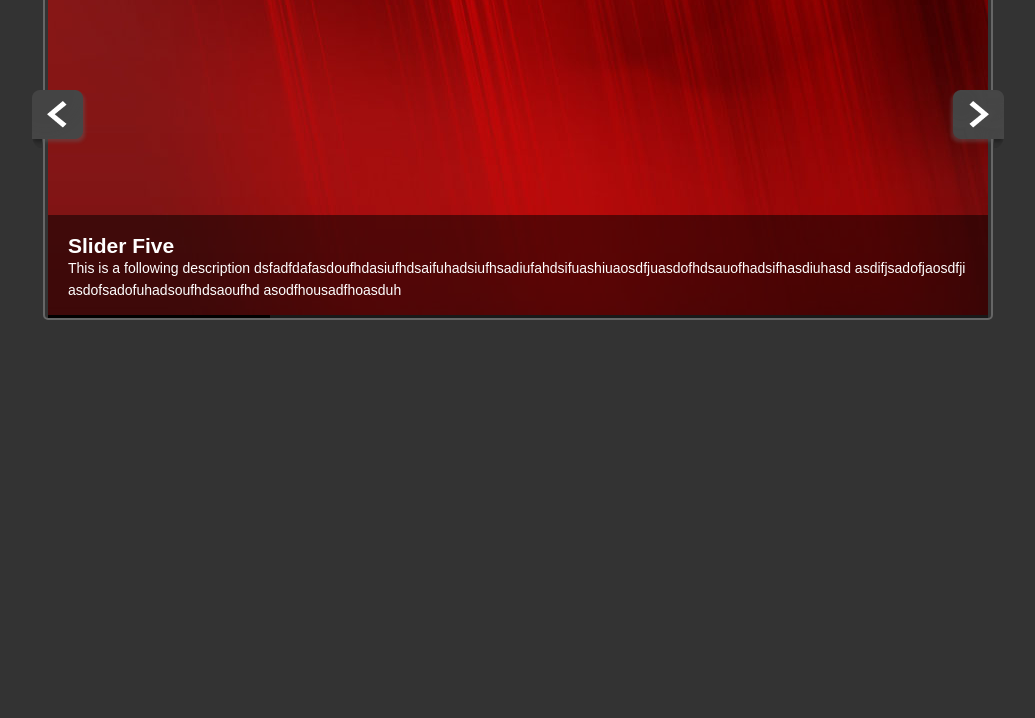
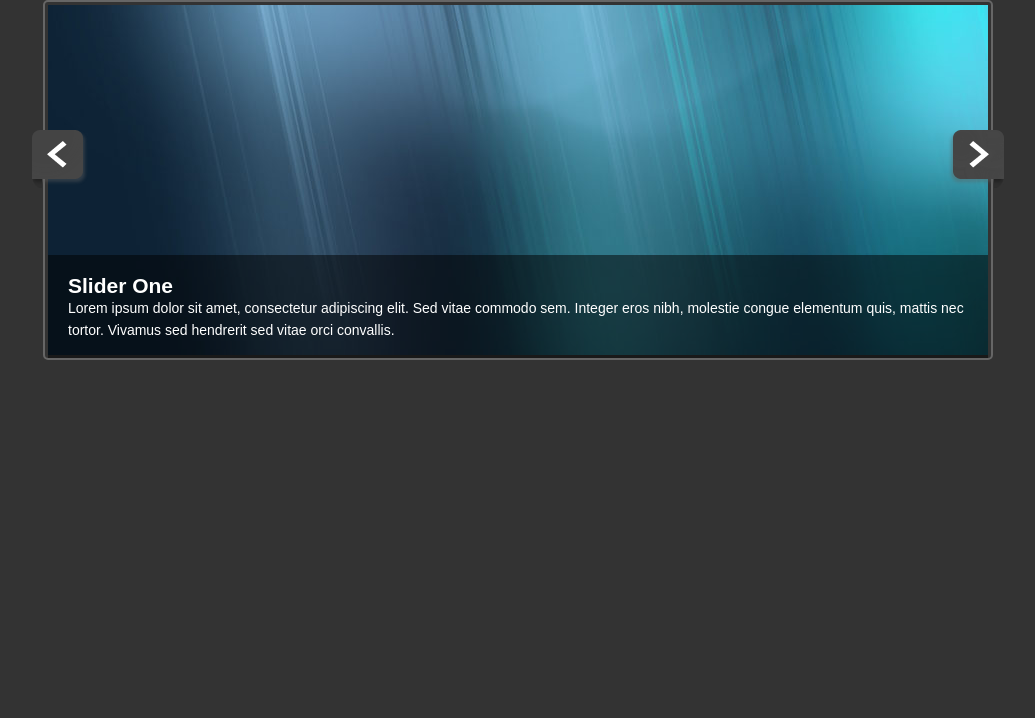
Before and after one commit to jinlee4140/JQuery-content-slider, a plain HTML site: page index.html in a window 1280 px wide. Shown: the part 82-800 px from the top of the page, without its empty margins (118-1153 px from the left). Drawn offline with nearby package versions, Linux system fonts and the light colour scheme.

Commit message:
fix errors

```diff
--- a/css/style.css
+++ b/css/style.css
@@ -9,67 +9,65 @@ body{
 	color:#fff;
 	background:#333;
 	line-height:1.6em;
-
 }
 
-a {
+a{
 	color:#fff;
-	text-decoration: none;
+	text-decoration:none;
 }
 
-h1 {
-	text-align: center;
+h1{
+	text-align:center;
 	margin-bottom:20px;
 }
 
-#container {
-	width: 980px;
-	margin:0px auto;
-	overflow: hidden;
+#container{
+	width:980px;
+	margin:40px auto;
+	overflow:hidden;
 }
 
-#slider {
+#slider{
 	width:940px;
 	height:350px;
 	position:relative;
 	overflow:hidden;
 	float:left;
 	padding:3px;
-	border: #666 solid 2px;
-	border-radius: 5px;   /* makes the corner of the rectangle round rather than sharp */
+	border:#666 solid 2px;
+	border-radius:5px;
 }
-#slider img {
+
+#slider img{
 	width:940px;
 	height:350px;
 }
 
-#prev, #next {
+.slide{
+	position:absolute;
+}
+
+.slide-copy{
+	position:absolute;
+	bottom:0;
+	left:0;
+	padding:20px;
+	background:7f7f7f;
+	background: rgba(0,0,0,0.5);
+}
+
+#prev, #next{
 	float:left;
 	margin-top:130px;
 	cursor:pointer;
 	position:relative;
 	z-index:100;
-
 }
 
-#prev {
+#prev{
 	margin-right:-45px;
 }
 
-#next {
+#next{
 	margin-left:-45px;
 }
-
-.slide {
-	position:absolute;
-}
-
-.slide-copy {
-	position:absolute;
-	bottom:0;
-	left:0;
-	padding:20px;
-	background:#7f7f7f;
-	background: rgba(0,0,0,0.5);
-
-}
--- a/index.html
+++ b/index.html
@@ -1,71 +1,60 @@
 <!DOCTYPE html>
-
 <html>
-
 	<head>
-		<title>JQuery content slider </title>
+		<title>jQuery Content Slider</title>
 		<link rel="stylesheet" href="css/style.css">
 
-		<script src="https://ajax.googleapis.com/ajax/libs/jquery/1.11.3/jquery.min.js"></script>
+		<script src="https://ajax.googleapis.com/ajax/libs/jquery/1.11.1/jquery.min.js"></script>
 		<script src="js/script.js"> </script>
-
-
 	</head>
-
 	<body>
 		<div id="container">
 			<header>
-				<h1> JQuery content slider </h1>
-
+				<h1>jQuery Content Slider</h1>
 			</header>
-			<img src="images/arrow-left.png" alt="Prev" id="prev">
+			<img src="img/arrow-left.png" alt="Prev" id="prev">
 			<div id="slider">
-
-				<div class="slide active">
+				<div class="slide">
 					<div class="slide-copy">
-						<h2> Slider One </h2>
-						<p> This is a following description </p>
+						<h2>Slider One</h2>
+						<p>Lorem ipsum dolor sit amet, consectetur adipiscing elit. Sed vitae commodo sem. Integer eros nibh, molestie congue elementum quis, mattis nec tortor. Vivamus sed hendrerit sed vitae orci convallis.</p>
 					</div>
-					<img src="images/slide1.jpg">
+					<img src="img/slide1.jpg">
 				</div>
 
-				<div class="slide active">
+				<div class="slide">
 					<div class="slide-copy">
-						<h2> Slider Two </h2>
-						<p> This is a following description </p>
+						<h2>Slider Two</h2>
+						<p>Lorem ipsum dolor sit amet, consectetur adipiscing elit. Sed vitae commodo sem. Integer eros nibh, molestie congue elementum quis, mattis nec tortor. Vivamus sed hendrerit sed vitae orci convallis.</p>
 					</div>
-					<img src="images/slide2.jpg">
+					<img src="img/slide2.jpg">
 				</div>
 
-				<div class="slide active">
+				<div class="slide">
 					<div class="slide-copy">
-						<h2> Slider Three </h2>
-						<p> This is a following description </p>
+						<h2>Slider Three</h2>
+						<p>Lorem ipsum dolor sit amet, consectetur adipiscing elit. Sed vitae commodo sem. Integer eros nibh, molestie congue elementum quis, mattis nec tortor. Vivamus sed hendrerit sed vitae orci convallis.</p>
 					</div>
-					<img src="images/slide3.jpg">
+					<img src="img/slide3.jpg">
 				</div>
 
-				<div class="slide active">
+				<div class="slide">
 					<div class="slide-copy">
-						<h2> Slider Four </h2>
-						<p> This is a following description </p>
+						<h2>Slider Four</h2>
+						<p>Lorem ipsum dolor sit amet, consectetur adipiscing elit. Sed vitae commodo sem. Integer eros nibh, molestie congue elementum quis, mattis nec tortor. Vivamus sed hendrerit sed vitae orci convallis.</p>
 					</div>
-					<img src="images/slide4.jpg">
+					<img src="img/slide4.jpg">
 				</div>
 
-				<div class="slide active">
+				<div class="slide">
 					<div class="slide-copy">
-						<h2> Slider Five </h2>
-						<p> This is a following description dsfadfdafasdoufhdasiufhdsaifuhadsiufhsadiufahdsifuashiuaosdfjuasdofhdsauofhadsifhasdiuhasd asdifjsadofjaosdfji asdofsadofuhadsoufhdsaoufhd asodfhousadfhoasduh </p>
+						<h2>Slider Five</h2>
+						<p>Lorem ipsum dolor sit amet, consectetur adipiscing elit. Sed vitae commodo sem. Integer eros nibh, molestie congue elementum quis, mattis nec tortor. Vivamus sed hendrerit sed vitae orci convallis.</p>
 					</div>
-					<img src="images/slide5.jpg">
+					<img src="img/slide5.jpg">
 				</div>
-
-
 			</div>
-			<img src="images/arrow-right.png" alt="Next" id="next">
-
+			<img src="img/arrow-right.png" alt="Next" id="next">
 		</div>
 	</body>
-
 </html>
--- a/js/script.js
+++ b/js/script.js
@@ -17,7 +17,15 @@ $(document).ready(function() {
 
 	//
 	$('#next').on('click', function() {
-		alert('next was clicked');
+		$('.active').removeClass('active').addClass('.oldActive');
+		if($('.oldActive').is(':last-child')) {
+			$('.slide').first().addClass('active');
+		} else {
+			$('oldActive').next().addClass('active');
+		}
+		$('.oldActive').removeClass('oldActive');
+		$('.slide').fadeOut(speed);
+		$('.active').fadeIn(speed);
 	})
 
 });
```
Also changed, not shown: img/arrow-left.png (renamed from images/arrow-left.png), img/arrow-right.png (renamed from images/arrow-right.png), img/slide1.jpg (renamed from images/slide1.jpg), img/slide2.jpg (renamed from images/slide2.jpg), img/slide3.jpg (renamed from images/slide3.jpg), img/slide4.jpg (renamed from images/slide4.jpg), img/slide5.jpg (renamed from images/slide5.jpg), img/slide6.jpg (renamed from images/slide6.jpg), img/slide7.jpg (renamed from images/slide7.jpg), 2 other files.
